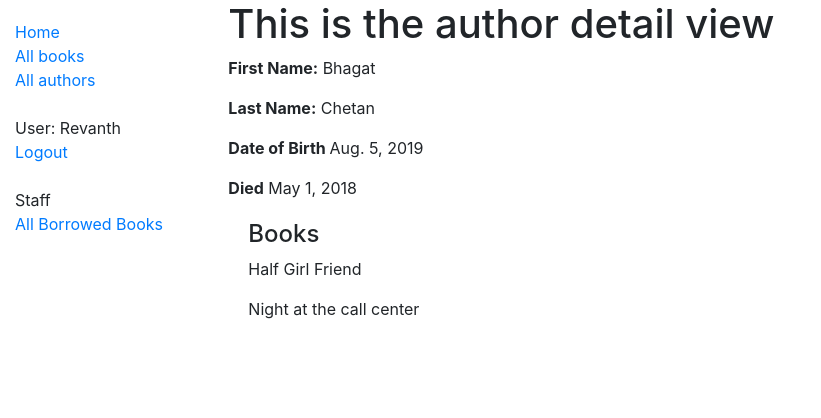
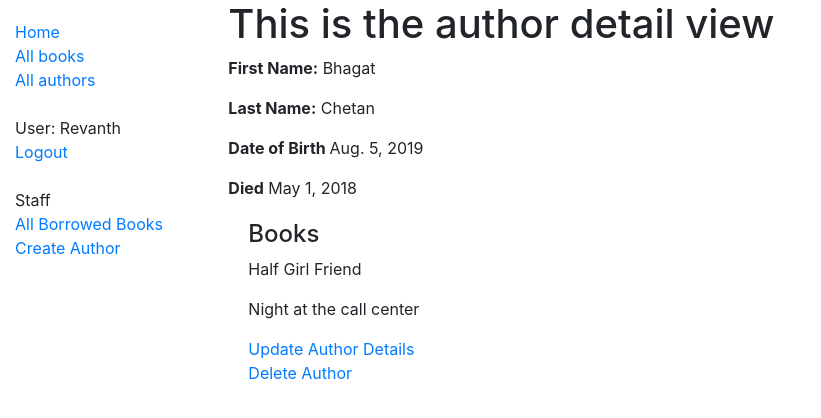
Before and after one commit to RevanthR/LocalLibrary, a Django app: page /catalog/authors/4 in a window 1280 px wide. Shown: the top 418 px of the page, without its empty margins (0-821 px from the left). Run offline with Django 3.2, Linux system fonts and the light colour scheme; a user stored in the database is signed in; data comes from the database, SQL or seed files in the repository; both versions use the stored data as it was after the commit; some libraries are stand-ins or nearby versions.

Commit message:
Application Complete'

```diff
--- a/locallibrary/catalog/forms.py
+++ b/locallibrary/catalog/forms.py
@@ -2,10 +2,9 @@ from django import forms
 from django.core.exceptions import ValidationError
 from django.utils.translation import ugettext_lazy as _
 import datetime
+from django.forms import ModelForm
 from catalog.models import BookInstance
-class RenewBookForm(forms.Form):
-    renewal_date = forms.DateField(help_text='Enter a date b/w now and 4 weeks.')
-
+class RenewBookForm(ModelForm):
     def clean_renewal_date(self):
         data = self.cleaned_data['renewal_date']
 
--- a/locallibrary/catalog/templates/author_detail.html
+++ b/locallibrary/catalog/templates/author_detail.html
@@ -17,4 +17,8 @@
             {{book.title}}
         </p>
     {% endfor %}
+    {% if perms.catalog.can_mark_returned %}
+    <a href="{% url 'author-update' author.pk %}">Update Author Details</a> <br/>
+    <a href="{% url 'author-delete' author.pk %}">Delete Author</a>
+    {% endif %}
 {%  endblock %}
--- a/locallibrary/catalog/templates/base_generic.html
+++ b/locallibrary/catalog/templates/base_generic.html
@@ -32,7 +32,8 @@
               {% if perms.catalog.can_mark_returned %}
                 <li>Staff</li>
                 <li><a href="{% url 'all-books' %}">All Borrowed Books</a></li>
-              {% endif %}
+                <li><a href="{% url 'author-create' %}">Create Author</a></li>
+                {% endif %}
             </ul>
          {% endblock %}
           </div>
--- a/locallibrary/catalog/urls.py
+++ b/locallibrary/catalog/urls.py
@@ -9,5 +9,8 @@ urlpatterns = [
     path('authors/<int:pk>', views.AuthorDetailview.as_view(),name='author-detail'),
     path('mybooks/', views.LoanedBooksByUserListView.as_view(), name='my-borrowed'),
     path('book/<uuid:pk>/renew/', views.renew_book_librarian, name='renew-book-librarian'),
-    path('all_book_list', views.AllBooksListView.as_view(),name='all-books')
+    path('all_book_list', views.AllBooksListView.as_view(),name='all-books'),
+    path('author/create/', views.AuthorCreate.as_view(), name='author-create'),
+    path('author/<int:pk>/update/',views.AuthorUpdate.as_view(),name='author-update'),
+    path('author/<int:pk>/delete',views.AuthorDelete.as_view(),name='author-delete'),
 ]
--- a/locallibrary/catalog/views.py
+++ b/locallibrary/catalog/views.py
@@ -5,8 +5,9 @@ from django.views import generic
 from django.contrib.auth.decorators import login_required, permission_required
 from django.contrib.auth.mixins import LoginRequiredMixin,PermissionRequiredMixin
 import datetime
-from django.urls import reverse
+from django.urls import reverse, reverse_lazy
 from catalog.forms import RenewBookForm
+from django.views.generic.edit import CreateView, UpdateView, DeleteView
 
 # Create your views here.
 
@@ -87,3 +88,17 @@ class AllBooksListView(PermissionRequiredMixin,generic.ListView):
     permission_required = 'catalog.can_mark_returned'
     model = BookInstance
     template_name = 'all_books.html'
+
+class AuthorCreate(PermissionRequiredMixin, CreateView):
+    permission_required = 'catalog.can_mark_returned'
+    model = Author
+    fields = '__all__'
+    initial = {'date_of_death': '05/01/2018'}
+class AuthorUpdate(PermissionRequiredMixin, UpdateView):
+    permission_required = 'catalog.can_mark_returned'
+    model = Author
+    fields = ['first_name','last_name','date_of_birth','date_of_death']
+class AuthorDelete(PermissionRequiredMixin, DeleteView):
+    permission_required = 'catalog.can_mark_returned'
+    model = Author
+    success_url = reverse_lazy('author')
```
Also changed, not shown: locallibrary/catalog/templates/catalog/author_confirm_delete.html (added, +14 -0 lines), locallibrary/catalog/templates/catalog/author_form.html (added, +11 -0 lines), locallibrary/db.sqlite3.
